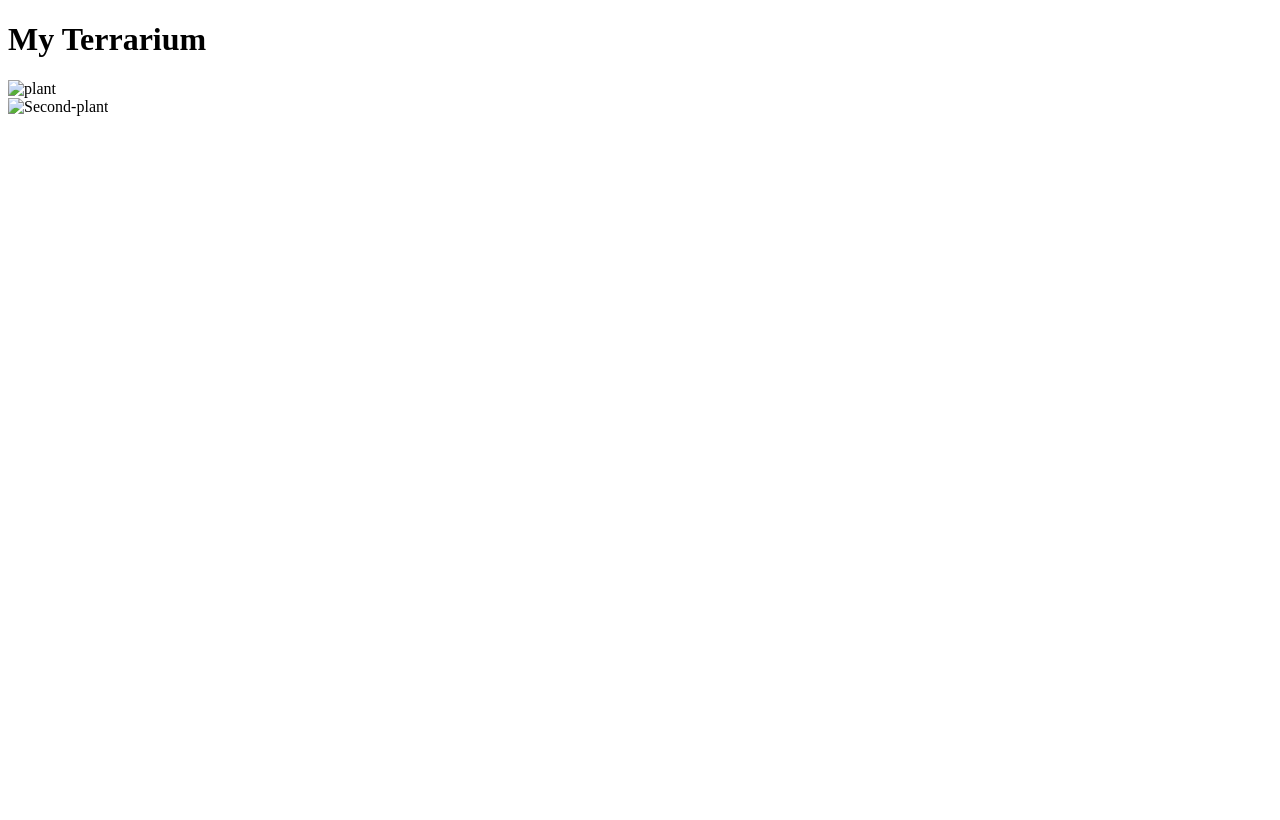
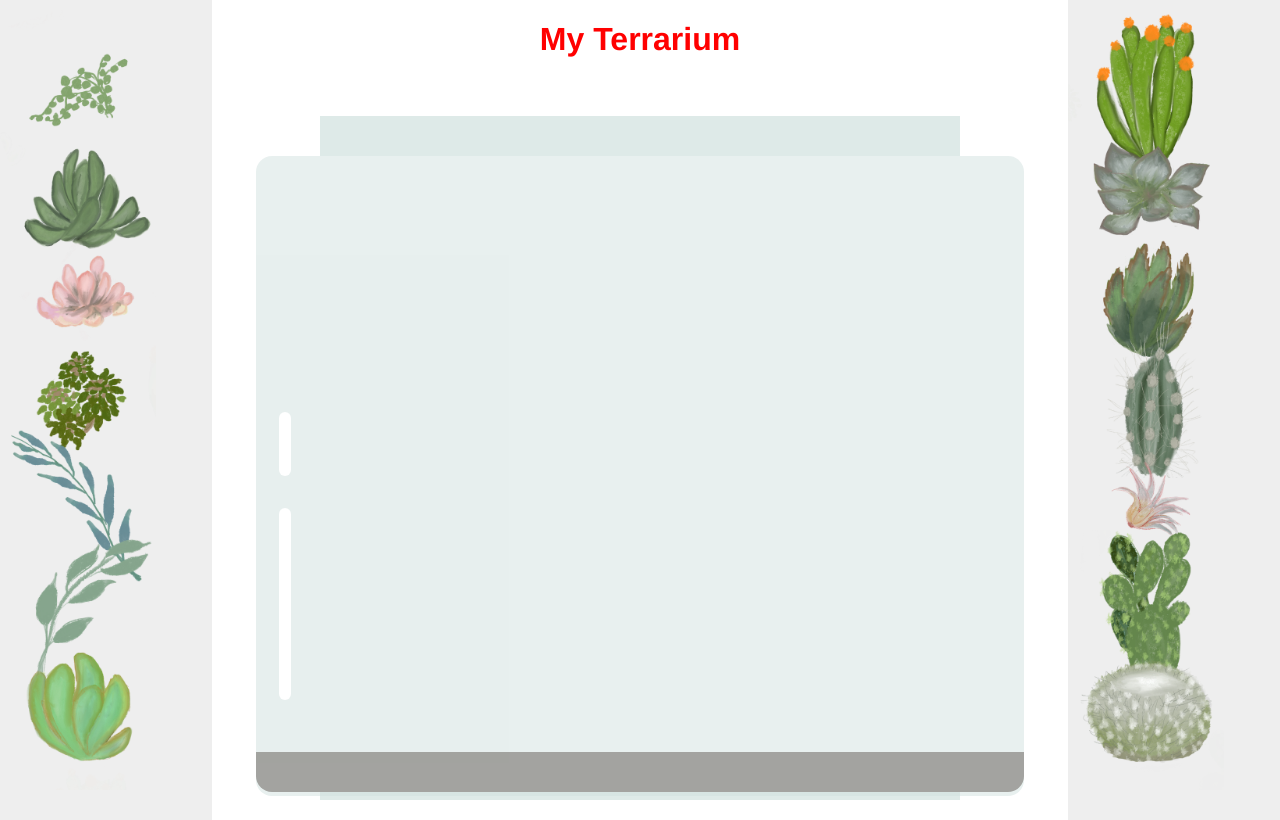
Before and after one commit to anderss-oj/interdisciplinary-web-design-s2023, a plain HTML site: page terrarium/index.html in a window 1280 px wide. Drawn offline with Linux system fonts and the light colour scheme.

Commit message:
New files for terrarium site. practicing with html and css display.

```diff
--- a/terrarium/index.html
+++ b/terrarium/index.html
@@ -5,20 +5,65 @@
         <meta charset="utf-8"/>
         <meta http-equiv="X-UA-Compatible" content="IE-edge" />
         <meta name="viewport" content="width=device-width, initial-scale=1" />
+        <link rel="stylesheet" href="./style.css" />
     </head>
     <body>
-        <h1>My Terrarium</h1>
-        <div id="page">
-            <div id="left container" class="container">
-                <div class="plant-holder">
-                    <img class="plant" alt="plant" id="plant1" src="./images/plant1.png" />
-                </div>
+        <h1 style="color:red">My Terrarium</h1>
+        <div id="left-container" class="container">
+            <div class="plant-holder">
+                <img class="plant" alt="plant" id="plant1" src="./images/plant1.png" />
             </div>
-            <div id="right container" class="container">
-                <div class="plant-holder">
-                    <img class="plant" alt="Second-plant" id="plant2" src="./images/plant2.png" />
+            <div class="plant-holder">
+                <img class="plant" alt="plant" id="plant2" src="./images/plant2.png" />
+            </div>
+            <div class="plant-holder">
+                <img class="plant" alt="plant" id="plant3" src="./images/plant3.png" />
+            </div>
+            <div class="plant-holder">
+                <img class="plant" alt="plant" id="plant4" src="./images/plant4.png" />
+            </div>
+            <div class="plant-holder">
+                <img class="plant" alt="plant" id="plant5" src="./images/plant5.png" />
+            </div>
+            <div class="plant-holder">
+                <img class="plant" alt="plant" id="plant6" src="./images/plant6.png" />
+            </div>
+            <div class="plant-holder">
+                <img class="plant" alt="plant" id="plant7" src="./images/plant7.png" />
+            </div>
+        </div>
+        <div id="right-container" class="container">
+            <div class="plant-holder">
+                <img class="plant" alt="plant" id="plant8" src="./images/plant8.png" />
+            </div>
+            <div class="plant-holder">
+                <img class="plant" alt="plant" id="plant9" src="./images/plant9.png" />
+            </div>
+            <div class="plant-holder">
+                <img class="plant" alt="plant" id="plant10" src="./images/plant10.png" />
+            </div>
+            <div class="plant-holder">
+                <img class="plant" alt="plant" id="plant11" src="./images/plant11.png" />
+            </div>
+            <div class="plant-holder">
+                <img class="plant" alt="plant" id="plant12" src="./images/plant12.png" />
+            </div>
+            <div class="plant-holder">
+                <img class="plant" alt="plant" id="plant13" src="./images/plant13.png" />
+            </div>
+            <div class="plant-holder">
+                <img class="plant" alt="plant" id="plant14" src="./images/plant14.png" />
                 </div>
             </div>
         </div>
+        <div id="terrarium">
+            <div class="jar-top"></div>
+            <div class="jar-walls">
+                <div class="jar-glossy-long"></div>
+                <div class="jar-glossy-short"></div>
+            </div>
+            <div class="dirt"></div>
+            <div class="jar-bottom"></div>
+        </div>
     </body>
 </html>
--- /dev/null
+++ b/terrarium/style.css
@@ -0,0 +1,107 @@
+h1 {
+    color: blue;
+    text-align: center;
+}
+
+body {
+    font-family: 'Franklin Gothic Medium', 'Arial Narrow', Arial, sans-serif;
+}
+
+#left-container {
+    background-color: #eee;
+    width: 15%;
+    left: 0px;
+    top: 0px;
+    position: absolute;
+    height: 100%;
+    padding: 10px;
+}
+
+#right-container {
+    background-color: #eee;
+    width: 15%;
+    right: 0px;
+    top: 0px;
+    position: absolute;
+    height: 100%;
+    padding: 10px;
+}
+
+.plant-holder {
+    position: relative;
+    height: 13%;
+    left: -10px;
+}
+
+.plant {
+    position: absolute;
+    max-width: 150%;
+    max-height: 150%;
+    z-index: 2;
+
+}
+
+.jar-walls {
+    height: 80%;
+    width: 60%;
+    background: #d1e1df;
+    border-radius: 1rem;
+    position: absolute;
+    bottom: 0.5%;
+    left: 20%;
+    opacity: 0.5;
+    z-index: 1;
+}
+
+.jar-top {
+    width: 50%;
+    height: 5%;
+    background: #d1e1df;
+    position: absolute;
+    bottom: 80.5%;
+    left: 25%;
+    opacity: 0.7;
+    z-index: 1;
+}
+
+.jar-bottom {
+    width: 50%;
+    height: 1%;
+    background: #d1e1df;
+    position: absolute;
+    bottom: 0%;
+    left: 25%;
+    opacity: 0.7;
+}
+
+.dirt {
+    width: 60%;
+    height: 5%;
+    background: #3a241d;
+    position: absolute;
+    border-radius: 0 0 1rem 1rem;
+    bottom: 1%;
+    left: 20%;
+    opacity: 0.7;
+    z-index: -1;
+}
+
+.jar-glossy-long {
+    width: 1.5%;
+    height: 30%;
+    position: absolute;
+    background: #ffffff;
+    bottom: 15%;
+    left: 3%;
+    border-radius: 1rem;
+}
+
+.jar-glossy-short {
+    width: 1.5%;
+    height: 10%;
+    position: absolute;
+    background: #ffffff;
+    bottom: 50%;
+    left: 3%;
+    border-radius: 1rem;
+}
```
Also changed, not shown: terrarium/images/plant1.png (added), terrarium/images/plant10.png (added), terrarium/images/plant11.png (added), terrarium/images/plant12.png (added), terrarium/images/plant13.png (added), terrarium/images/plant14.png (added), terrarium/images/plant2.png (added), terrarium/images/plant3.png (added), terrarium/images/plant4.png (added), terrarium/images/plant5.png (added), terrarium/images/plant6.png (added), terrarium/images/plant7.png (added), terrarium/images/plant8.png (added), terrarium/images/plant9.png (added).
